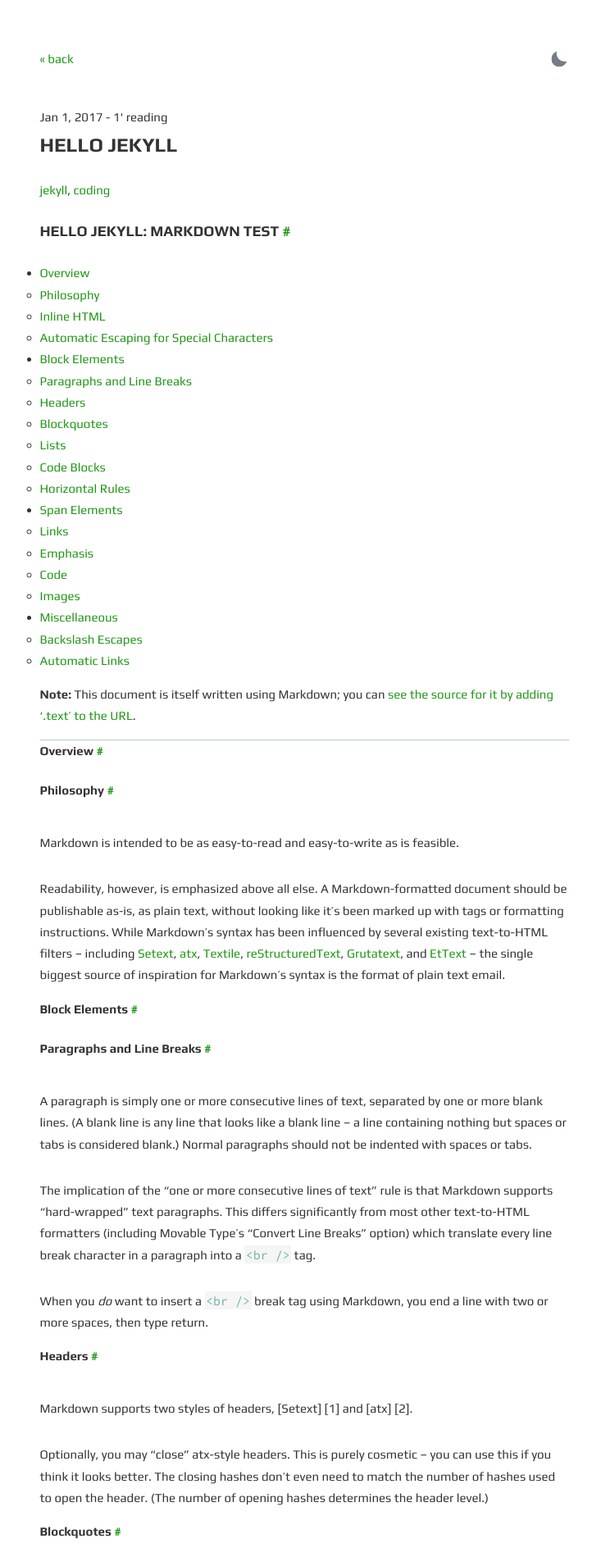
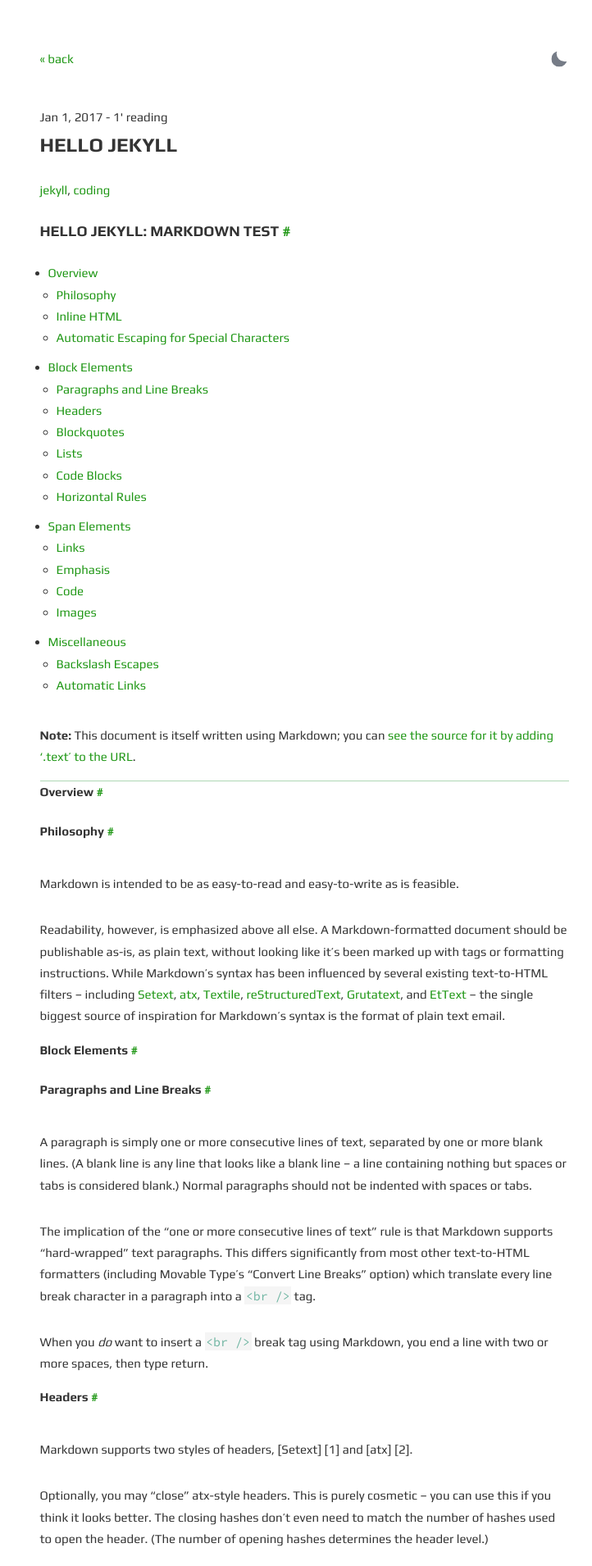
Before and after one commit to CypherpunkSamurai/Kusa-Jekyll, a Jekyll site: the page built from _posts/2017-1-1-hello-jekyll.md, in a window 1280 px wide. Shown: the top 1910 px of the page at 82% size, without its empty margins (269-991 px from the left). Built offline with Jekyll 4.4.1, drawn with Linux system fonts in a browser that asks for light colours.

Commit message:
Fixed Quotes and Lists. Added a test post.
Added a new test post and fixed ol and ul list margins

```diff
--- a/_config.yml
+++ b/_config.yml
@@ -48,10 +48,10 @@
 
 
 # Site URL settings
-url: "https://cypherpunksamurai.github.io" # main hosting url
-baseurl: "/Kusa-Jekyll" # default to "". use only if blog is hosted in subdirectory on the server
-# url: "http://localhost:4000" # localhost debug
-# baseurl: "" # localhost debug
+# url: "https://cypherpunksamurai.github.io" # main hosting url
+# baseurl: "/Kusa-Jekyll" # default to "". use only if blog is hosted in subdirectory on the server
+url: "http://localhost:4000" # localhost debug
+baseurl: "" # localhost debug
 permalink: pretty
 
 # Auto tagging Settings
--- a/_sass/_main.scss
+++ b/_sass/_main.scss
@@ -291,6 +291,16 @@
 	font-weight: 500;
 }
 
+.post ul {
+	margin: 0px;
+	margin: 0px 0px 10px 10px;
+}
+
+.post ol {
+	margin: 0px;
+	margin: 0px 0px 10px 15px;
+}
+
 .posts ul,
 header ul {
 	list-style: none;
@@ -333,6 +343,12 @@
 	margin-bottom: 0;
 	margin-top: 3rem;
 }
+
+.highlight {
+	margin: 0px;
+}
+
+
 
 
 main {
```
Also changed, not shown: _posts/2017-11-16-git-quick.md (added, +20 -0 lines).
